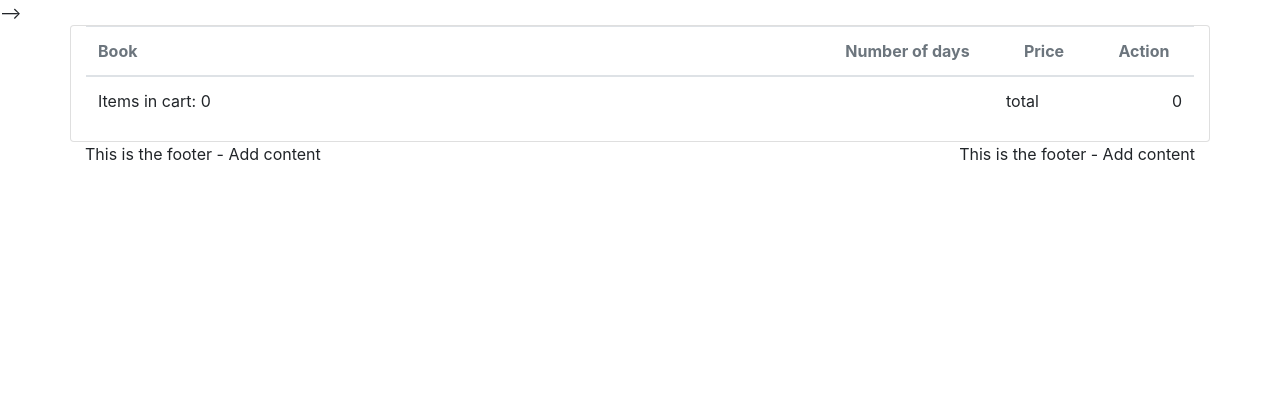
After one commit to elenasacristan/treebooks, a Django app: template cart/templates/cart-backup.html in a window 1280 px wide. The commit adds this page. Shown: the part 395-800 px from the top of the page. Run offline with Django 3.2, Linux system fonts and the light colour scheme; the template is opened without the code that fills it, so the values that code supplies are empty; some libraries are stand-ins or nearby versions.

Commit message:
number of days required. book_price added to cart contents and styles added to cart.html

```diff
--- a/books/templates/all_books.html
+++ b/books/templates/all_books.html
@@ -19,12 +19,12 @@
     <hr>
 
     <!-- <li style="list-style: none;"> -->
-    <div class="row categories-row mx-auto ">
+    <div class="row categories-row mx-auto">
         {% for book in books %}
         {% if category.name == book.category.name %}
         <div class="col-xs-12 col-sm-6 col-md-4 col-lg-3 book-columns">
             <figure class="card card-product">
-                <h2 class="fav-books favorite text-right"><i class="fa fa-heart"></i></h2>
+                <h2 class="favorite text-right"><i class="fa fa-heart"></i></h2>
                 <h5 class="title"> {{ book.title }}</h5>
                 <div class="img-wrap"><img src="{{ MEDIA_URL }}{{ book.book_img }}"></div>
                 <figcaption class="info-wrap">
--- a/books/templates/detail.html
+++ b/books/templates/detail.html
@@ -129,8 +129,9 @@
                             <form method="post" action="{% url 'add_to_cart' book.id %}">
                                 {% csrf_token %}
                                 <div class="input-group">
-                                    <input name="days" type="number" min="1" max="999" class="form-control"
-                                        placeholder="type here the number of days you want to rent the book for">
+                                    <input name="days" type="number" min="10" max="999" class="form-control"
+                                        placeholder="type here the number of days you want to rent the book for"
+                                        required>
                                     <span class="input-group-btn">
                                         <button class="btn btn-primary" type="submit">Rent now</button>
 
--- a/cart/context.py
+++ b/cart/context.py
@@ -16,11 +16,13 @@ def cart_content(request):
     cart_books = []
     total = 0
     books_count = 0
+    book_price = 0
 
     for id, days in cart.items():
         book = get_object_or_404(Book, pk=id)
-        total += days * book.price_day
+        book_price = days * book.price_day
+        total += book_price
         books_count += 1
-        cart_books.append({'id':id, 'days':days, 'book':book})
+        cart_books.append({'id':id, 'book_price':book_price, 'days':days, 'book':book})
 
     return {'cart_books':cart_books, 'total':total, 'books_count':books_count}
--- /dev/null
+++ b/cart/templates/cart-backup.html
@@ -0,0 +1,179 @@
+{% extends 'base.html' %}
+
+{% load bootstrap_tags %}
+
+{% load staticfiles %}
+
+
+{% block title %}Cart{% endblock %}
+
+{% block content %}
+
+<!-- <div class="container-fluid view-profile detail-profile-wrapper">
+    <div class="row">
+        <div class="cart container mx-auto"> -->
+
+<!-- <div class="header row align-items-center justify-content-between text-center"> -->
+<!-- <div class="header row align-items-center">
+
+                <div class="col-6">Book</div>
+                <div class="col-4">Number of days</div>
+                <div class="col-1 d-none d-md-inline">Price</div>
+                <div class="col-1 d-none d-md-inline" ">Action</div>
+            </div> -->
+
+{% for book_item in cart_books %}
+
+<!-- <div class=" row justify-content-between text-center list-cart align-items-center"> -->
+
+<!-- <div class=" row list-cart align-items-center">
+                        <div class="col-xs-5 col-sm-6 col-md-6">
+                            <div class="container-fluid">
+                                <figure class=" media row">
+                                    <div class="img-wrap col-xs-12"><img
+                                            src="{{ MEDIA_URL }}{{ book_item.book.book_img }}"
+                                            class="img-thumbnail img-sm">
+                                    </div>
+                                    <figcaption class="media-body col-xs-12">
+                                        <h6 class="title text-truncate">{{ book_item.book.title }}</h6>
+                                        <dl class="dlist-inline small">
+                                            <dt>Price/day: </dt>
+                                            <dd>{{ book_item.book.price_day }}</dd>
+                                        </dl>
+                                        <dl class="dlist-inline small">
+                                            <dt>Collect at: </dt>
+                                            <dd>{{ book_item.book.store }}</dd>
+                                        </dl>
+                                    </figcaption>
+                                </figure>
+                            </div>
+                        </div> -->
+
+<!-- <div class="col-xs-5 col-sm-6 col-md-4">
+                            <form method="POST" class="form-inline" action="{% url 'adjust_cart' book_item.id %}">
+                                {% csrf_token %}
+                                <div class='form-group'>
+                                    <div class="input-group">
+
+                                        <input name="days" type="number" min="10" max="365" class="form-control"
+                                            value="{{book_item.days}}">
+
+                                    </div>
+                                </div>
+
+                                <button type="submit" class="btn btn-primary">
+                                    Amend
+                                </button>
+                            </form>
+                        </div>
+                        <div class="col-xs-6 col-sm-6 col-md-1"> {{book_item.book_price}}</div>
+                        <div class="col-xs-6 col-sm-6 col-md-1" "><a href="" class=" btn btn-outline-danger"><i
+                                class="fa fa-trash"></i></a>
+                        </div>
+                    </div>
+                    <hr>
+                    {% endfor %}
+
+                    <div class="row">
+                        <div class="col">
+                            Items in cart: {{ books_count }}
+                        </div>
+                        <div class="col">
+                            {{ total }}
+                        </div>
+                    </div>
+
+                </div>
+
+
+            </div>
+        </div> -->
+
+
+
+
+<div class="container-fluid view-profile detail-profile-wrapper">
+    <div class="row">
+        <div class="cart card container mx-auto">
+            <table class="table table-hover shopping-cart-wrap">
+                <thead class="text-muted">
+                    <tr>
+                        <th scope="col">Book</th>
+                        <th scope="col" width="173" class="text-center">Number of days</th>
+                        <th scope="col" width="100" class="text-center">Price</th>
+                        <th scope="col" width="100" class="text-center">Action</th>
+                    </tr>
+                </thead>
+
+                <tbody>
+                    {% for book_item in cart_books %}
+                    <tr>
+                        <td>
+                            <figure class="media row justify-content-start">
+                                <div class="img-wrap col-xs-12 col-md-4"><img
+                                        src="{{ MEDIA_URL }}{{ book_item.book.book_img }}" class="img-thumbnail img-sm">
+                                </div>
+                                <figcaption class="media-body col-xs-12 col-md-5">
+                                    <h6 class="title text-truncate">{{ book_item.book.title }}</h6>
+                                    <dl class="dlist-inline small">
+                                        <dt>Price/day: </dt>
+                                        <dd>{{ book_item.book.price_day }}</dd>
+                                    </dl>
+                                    <dl class="dlist-inline small">
+                                        <dt>Collect at: </dt>
+                                        <dd>{{ book_item.book.store }}</dd>
+                                    </dl>
+                                </figcaption>
+                            </figure>
+                        </td>
+                        <td>
+                            <form method="POST" class="form-inline" action="{% url 'adjust_cart' book_item.id %}">
+                                {% csrf_token %}
+                                <div class='form-group'>
+                                    <div class="input-group">
+
+                                        <input name="days" type="number" min="10" max="365" class="form-control"
+                                            value="{{book_item.days}}">
+
+                                    </div>
+                                </div>
+
+                                <button type="submit" class="btn btn-primary">
+                                    Amend
+                                </button>
+                            </form>
+                        </td>
+
+                        <td class="text-center">
+                            <div class="price-book">
+                                {{book_item.book_price}}
+                            </div>
+                        </td>
+                        <td class="text-center">
+                            <a href="" class="btn btn-outline-danger"><i class="fa fa-trash"></i></a>
+                        </td>
+                    </tr>
+                    {% endfor %}
+                    <tr>
+                        <td>
+                            Items in cart: {{ books_count }}
+                        </td>
+                        <td>
+
+                        </td>
+                        <td>
+                            total
+                        </td>
+                        <td class="text-right price-book">
+                            {{ total }}
+                        </td>
+
+                    </tr>
+
+                </tbody>
+
+            </table>
+        </div> <!-- card.// -->
+    </div>
+</div>
+{% endblock%}
--- a/cart/views.py
+++ b/cart/views.py
@@ -19,15 +19,12 @@ def add_to_cart(request, id):
     Add number of days to read the book
     '''
     days = int(request.POST.get('days'))
-
     cart = request.session.get('cart',{})
 
     '''
     if the book haven't been added to the cart
     yet it will be added
     '''
-    # if id not in cart:
-    #     cart[id] = cart.get(id, days)
 
     if id in cart:
         messages.success(request, 'This book is already added to cart')
@@ -40,7 +37,6 @@ def add_to_cart(request, id):
     saves the cart into the session
     '''
     request.session['cart'] = cart
-
     return redirect('detail', id)
 
 
```
Also changed, not shown: cart/templates/cart.html (+70 -28 lines).
